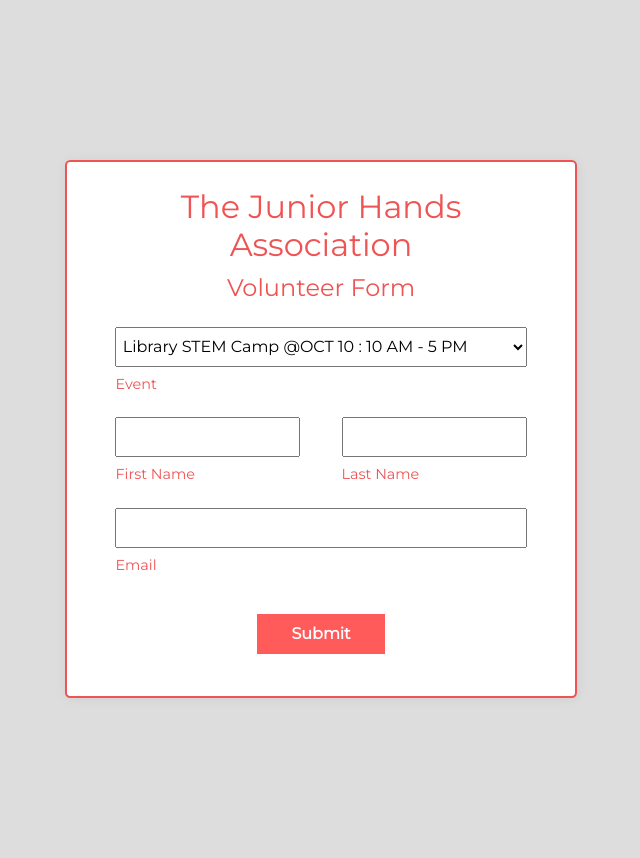
After one commit to purplegummy/thejuniorhands, a Django app: page /volunteer/ in a window 1280 px wide. The commit adds this page. Shown: the whole page, without its empty margins (319-959 px from the left). Run offline with Django 3.2, Linux system fonts and the light colour scheme; some libraries are stand-ins or nearby versions.

Commit message:
events page and volunteer

```diff
--- a/mysite/app/admin.py
+++ b/mysite/app/admin.py
@@ -1,6 +1,7 @@
 from django.contrib import admin
-from .models import upcomingEvent, Contact
+from .models import upcomingEvent, Contact, Volunteer
 # Register your models here.
 
 admin.site.register(upcomingEvent)
 admin.site.register(Contact)
+admin.site.register(Volunteer)
--- a/mysite/app/forms.py
+++ b/mysite/app/forms.py
@@ -1,5 +1,5 @@
 from django.forms import ModelForm
-from .models import Contact, Subscription
+from .models import Contact, Subscription, Volunteer
 from django.utils.translation import ugettext_lazy as _
 
 
@@ -12,3 +12,8 @@ class EmailForm(ModelForm):
     class Meta:
         model = Subscription
         fields='__all__'
+
+class VolunteerForm(ModelForm):
+    class Meta:
+        model = Volunteer
+        fields = '__all__'
--- a/mysite/app/models.py
+++ b/mysite/app/models.py
@@ -9,6 +9,7 @@ class upcomingEvent(models.Model):
     desc = models.CharField(max_length=700)
     def __str__(self):
             return self.eventName + " " + self.month.lower().capitalize()+ " " + self.day
+
 
 class Contact(models.Model):
     firstName = models.CharField(max_length=100)
@@ -25,3 +26,22 @@ class Subscription(models.Model):
 
     def __str__(self):
         return self.email
+
+class Volunteer(models.Model):
+    objs = upcomingEvent.objects.all()
+    names = objs.values('eventName')
+    days = objs.values('day')
+    months = objs.values('month')
+    times = objs.values('time')
+    choices = []
+    for i in range(len(names)):
+        choice = ((names[i]['eventName'], names[i]['eventName'] + " @" + months[i]['month'].upper() + " " + days[i]['day'] +  " : " + times[i]['time']))
+        choices.append(choice)
+    print(choices)
+    event = models.CharField(max_length=100, choices=choices, default=None )
+    first_name = models.CharField(max_length=200, default=None)
+    last_name = models.CharField(max_length=250, default=None)
+    v_email = models.CharField(max_length=400)
+
+    def __str__(self):
+        return self.event + " : " + self.first_name + " " + self.last_name
--- a/mysite/app/static/css/apply.css
+++ b/mysite/app/static/css/apply.css
@@ -9,9 +9,10 @@
 
 .apply-body {
     margin-top: -7em;
+
     padding-top: 10em;
     width: 100%;
-    height: 110em;
+    height: 115em;
     background: url(../sky.jpg);
     background-size: cover;
     background-repeat: no-repeat;
@@ -192,7 +193,7 @@
     color: rgb(255, 81, 81);
 }
 .check p {
-
+    margin-bottom: -3em;
     margin-left: 1em;
     font-size: .8em;
     color: gray;
--- /dev/null
+++ b/mysite/app/static/css/volunteer.css
@@ -0,0 +1,110 @@
+
+@import url('https://fonts.googleapis.com/css2?family=Roboto:wght@300&display=swap');
+@import url('https://fonts.googleapis.com/css2?family=Varela+Round&display=swap');
+@import url('https://fonts.googleapis.com/css2?family=Montserrat&display=swap');
+*{
+    box-sizing: border-box;
+    padding: 0;
+    margin: 0;
+
+
+}
+
+body {
+
+    background-attachment: fixed;
+    background-size: cover;
+    background-repeat: no-repeat;
+    background-color: rgb(221, 221, 221);
+    font-family: 'Montserrat', sans-serif;
+    font-weight: bold;
+    font-weight: 100;
+}
+
+h1,h2 {
+    color: #ef5455;
+    margin-bottom: .3em;
+    font-weight: 100;
+    text-align: center;
+}
+h1 {
+    font-size: 2em;
+}
+h2 {
+    font-size: 1.5em;
+    margin-bottom: 1em;
+}
+form {
+    box-shadow: 1px 1px 10px rgb(207, 207, 207);
+    background-color: white;
+    padding: 2%;
+    border-radius: 1%;
+    border: 2px solid #ef5455;
+    margin-top: 10em;
+    width: 40%;
+
+    display: flex;
+    flex-direction: column;
+    margin: 10em auto;
+
+}
+
+form div {
+    width: 90%;
+    margin: 0 auto;
+    display: flex;
+    flex-direction: row;
+    column-gap: 10%;
+}
+form div section {
+
+    width: 50%;
+    display: flex;
+    flex-direction: column;
+}
+
+label {
+    color: #ef5455;
+    margin-top: .5em;
+    margin-bottom: 1.5em;
+    font-size: .9em;
+}
+.first-name, .last-name {
+    font-size: 1em;
+    padding: 2%;
+    width: 100%;
+    height: 2.5em;
+
+}
+.event-field {
+    margin: 0 auto;
+    font-size: 1em;
+    padding: .5%;
+    height: 2.5em;
+    width: 90%;
+}
+
+.email-field {
+    font-size: 1em;
+    padding: 1%;
+    margin: 0 auto;
+    width: 90%;
+    height: 2.5em;
+}
+.vol-sub-btn {
+    margin: 1em auto;
+    transition: 1s;
+    width: 8em;
+    height: 2.5em;
+    background:rgb(255, 91, 91);
+    border: none;
+    color: white;
+    font-weight: bold;
+}
+
+.vol-sub-btn:hover {
+    transition: 1s;
+    cursor: pointer;
+    background:rgb(255, 139, 139);
+
+}
--- a/mysite/app/templates/events.html
+++ b/mysite/app/templates/events.html
@@ -55,7 +55,7 @@
                                 <p> {{ event.location }} </p>
                               </div>
                               <p class="desc">{{ event.desc }}</p>
-                              <button class="learn-btn" style="margin-top: 1.5em; margin-left: 0;">Volunteer</button>
+                              <a href="{% url 'app:volunteer' %}" class="learn-link" style="margin-top: 1.5em; margin-left: 0;">Volunteer</a>
                             </div>
 
 
--- /dev/null
+++ b/mysite/app/templates/volunteer.html
@@ -0,0 +1,53 @@
+{% load static %}
+{% load widget_tweaks %}
+<!DOCTYPE html>
+<html>
+    <head>
+        <meta charset="utf-8">
+        <meta http-equiv="X-UA-Compatible" content="IE=edge">
+        <title>JHA - Volunteer</title>
+        <meta name="description" content="">
+        <meta name="viewport" content="width=device-width, initial-scale=1">
+        <link href="https://cdn.jsdelivr.net/npm/bootstrap@5.1.3/dist/css/bootstrap.min.css" rel="stylesheet" integrity="sha384-1BmE4kWBq78iYhFldvKuhfTAU6auU8tT94WrHftjDbrCEXSU1oBoqyl2QvZ6jIW3" crossorigin="anonymous">
+        <script src="https://cdn.jsdelivr.net/npm/bootstrap@5.1.3/dist/js/bootstrap.bundle.min.js" integrity="sha384-ka7Sk0Gln4gmtz2MlQnikT1wXgYsOg+OMhuP+IlRH9sENBO0LRn5q+8nbTov4+1p" crossorigin="anonymous"></script>
+        <link rel="shortcut icon" href="{%  static 'favicon.ico' %}">
+        <link rel="stylesheet" type="text/css" href="../static/css/volunteer.css">
+        <link rel="stylesheet" type="text/css" href="../static/fontawesome/css/all.min.css">
+    </head>
+
+    <body>
+        <form action="" method="POST">
+            <h1>The Junior Hands Association</h1>
+            <h2>Volunteer Form</h2>
+            {% csrf_token %}
+
+            {{ form.event|add_class:"event-field" }}
+            <label style="margin-left: 5%;">Event</label>
+            <div>
+                <section>
+                    {{ form.first_name|add_class:"first-name" }}
+                    <label>First Name</label>
+                </section>
+                <section>
+                    {{ form.last_name|add_class:"last-name"}}
+                    <label>Last Name</label>
+                </section>
+
+            </div>
+
+            {{ form.v_email|add_class:"email-field"}}
+            <label style="margin-left: 5%;">Email</label>
+            <input class="vol-sub-btn" type="submit" value="Submit">
+            {% if messages %}
+            <div class="alert alert-success" role="alert" style="width: 20em;margin: 0 auto;text-align:center;">
+                {% for message in messages %}
+                    {{ message }}
+                {% endfor %}
+            </div>
+            {% endif %}
+        </form>
+
+
+    </body>
+
+</html>
--- a/mysite/app/urls.py
+++ b/mysite/app/urls.py
@@ -9,5 +9,6 @@ urlpatterns = [
     path('about/', views.about, name="about"),
     path('contact/', views.contact, name="contact"),
     path('donate/', views.donate, name="donate"),
-    path('events/', views.event, name="events")
+    path('events/', views.event, name="events"),
+    path('volunteer/', views.volunteer, name="volunteer")
 ]
--- a/mysite/app/views.py
+++ b/mysite/app/views.py
@@ -2,7 +2,7 @@ from django.http.response import HttpResponseRedirect
 from django.shortcuts import render
 from django import template
 from .models import Contact, upcomingEvent, Subscription
-from .forms import ContactForm, EmailForm
+from .forms import ContactForm, EmailForm, VolunteerForm
 import smtplib
 from email.message import EmailMessage
 from django.contrib import messages
@@ -57,7 +57,15 @@ def event(request, template="events.html"):
     events = upcomingEvent.objects.all()
     return render(request, template,  {'events': events} )
 
-
+def volunteer(request, template="volunteer.html"):
+    form = VolunteerForm()
+    if request.method == 'POST':
+        form = VolunteerForm(request.POST)
+        if form.is_valid():
+            form.save()
+            messages.success(request, 'Your Volunteer Request Has Been Submitted.')
+            return HttpResponseRedirect(request.path_info)
+    return render(request, template, {"form": form})
 
 @register.simple_tag
 def get_index(obj, item):
```
Also changed, not shown: mysite/app/static/css/about.css (+81 -0 lines), mysite/app/static/css/base.css (+7 -5 lines), mysite/app/static/css/events.css (+23 -2 lines), mysite/app/static/css/style.css (+28 -97 lines), mysite/app/templates/about.html (+20 -0 lines), mysite/app/templates/email.html (added, +237 -0 lines), mysite/app/templates/index.html (+1 -19 lines), mysite/app/migrations/0017_volunteer.py (added), mysite/app/migrations/0018_alter_volunteer_event.py (added), mysite/db.sqlite3.
